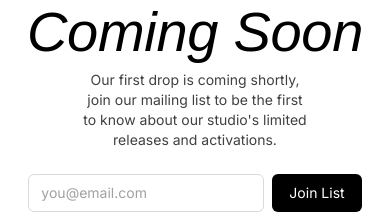
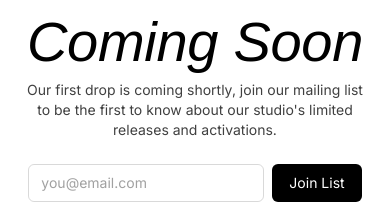
Before and after one commit to aklo360/mcliv, a Next.js app: page / in a window 390 px wide. Shown: the part 309-523 px from the top of the page. Built offline with nearby package versions, Linux system fonts and the light colour scheme; no server answers; a web font is replaced by a local one.

Commit message:
mobile fix

```diff
--- a/app/page.tsx
+++ b/app/page.tsx
@@ -27,7 +27,7 @@ export default function ComingSoonHome() {
           <section className="w-full max-w-lg text-center">
             <img src="/icons/icon.svg" alt="" aria-hidden className="spin mx-auto h-12 w-12 mb-5" />
             <h1 className="h2 mb-2">Coming Soon</h1>
-            <p className="text-sm text-neutral-700 mb-6 mx-auto max-w-[26ch] sm:max-w-none">
+            <p className="text-sm text-neutral-700 mb-6 mx-auto max-w-[90vw] sm:max-w-none">
               Our first drop is coming shortly, join our mailing list to be the first to know about our studio's limited releases and activations.
             </p>
             <NewsletterForm />
```
